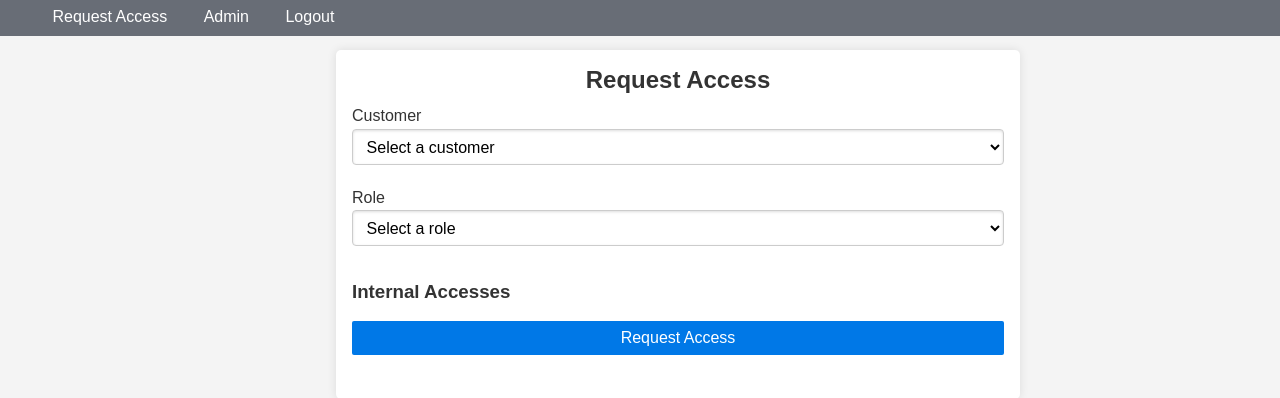
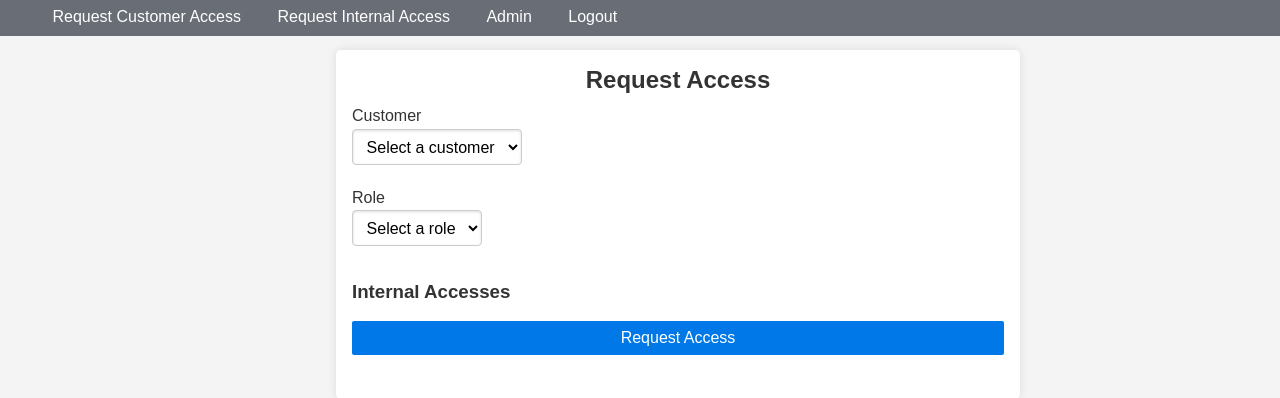
Before and after one commit to CMCS-Norway/iam-rapport, a Flask app: page /request_access in a window 1280 px wide. Shown: the top 398 px of the page. Run offline with Flask 3, Linux system fonts and the light colour scheme; the visitor is signed in with stand-in values (Sample User, id 1); parts of the project's set-up code (start-up, migrations or seed data) failed here and were passed over; some libraries are stand-ins or nearby versions.

Commit message:
fixed internal access

```diff
--- a/app/routes.py
+++ b/app/routes.py
@@ -88,10 +88,9 @@ def request_access():
 
 @main_bp.route('/request_internal_access', methods=['GET', 'POST'])
 def request_internal_access():
+    user_id = session.get('user').get('oid')
+
     if request.method == 'POST':
-        user_id = session.get('user').get('oid')
-
-        # Get selected internal accesses
         selected_internal_accesses = request.form.getlist('internal_accesses')
 
         # Check if user exists, if not, create a new user
@@ -104,19 +103,23 @@ def request_internal_access():
             db.session.commit()
 
         # Handle internal accesses
+        existing_accesses = {access.internal_access_id for access in UserInternalAccess.query.filter_by(user_id=user_id).all()}
         for access_id in selected_internal_accesses:
-            user_internal_access = UserInternalAccess(
-                user_id=user_id,
-                internal_access_id=int(access_id),
-                granted=True
-            )
-            db.session.add(user_internal_access)
+            access_id = int(access_id)
+            if access_id not in existing_accesses:
+                user_internal_access = UserInternalAccess(
+                    user_id=user_id,
+                    internal_access_id=access_id,
+                    granted=True
+                )
+                db.session.add(user_internal_access)
         db.session.commit()
 
         return redirect(url_for('main.index'))
 
     internal_accesses = InternalAccess.query.all()
-    return render_template('request_internal_access.html', internal_accesses=internal_accesses)
+    user_internal_access_ids = {access.internal_access_id for access in UserInternalAccess.query.filter_by(user_id=user_id).all()}
+    return render_template('request_internal_access.html', internal_accesses=internal_accesses, user_internal_access_ids=user_internal_access_ids)
 
 @admin_bp.route('/')
 def admin_dashboard():
--- a/app/static/styles.css
+++ b/app/static/styles.css
@@ -47,7 +47,6 @@ form label {
 
 form input, form select, form button {
     display: block;
-    width: 100%;
     padding: 0.5rem;
     margin-bottom: 1rem;
     border: 1px solid #ccc;
@@ -56,6 +55,7 @@ form input, form select, form button {
 
 form button, .button {
     background-color: #333;
+    width: 100%;
     color: #fff;
     border: none;
     cursor: pointer;
--- a/app/templates/base.html
+++ b/app/templates/base.html
@@ -12,7 +12,8 @@
         {% if session.user %}
             <a href="{{ url_for('main.index') }}" class="pure-menu-heading pure-menu-link">{{ session.user.given_name }} {{ session.user.family_name }}</a>
             <ul class="pure-menu-list">
-                <li class="pure-menu-item"><a href="{{ url_for('main.request_access') }}" class="pure-menu-link">Request Access</a></li>
+                <li class="pure-menu-item"><a href="{{ url_for('main.request_access') }}" class="pure-menu-link">Request Customer Access</a></li>
+                <li class="pure-menu-item"><a href="{{ url_for('main.request_internal_access') }}" class="pure-menu-link">Request Internal Access</a></li>
                 {% if session.is_admin %}
                     <li class="pure-menu-item"><a href="{{ url_for('admin.admin_dashboard') }}" class="pure-menu-link">Admin</a></li>
                 {% else %}
```
Also changed, not shown: app/templates/request_internal_access.html (+7 -13 lines).
